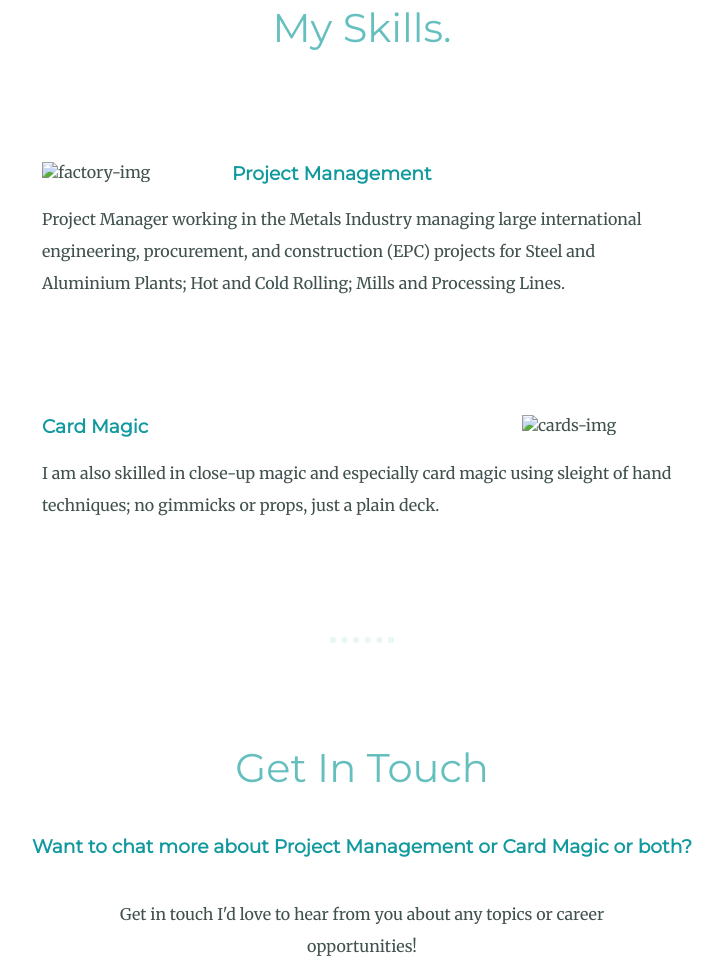
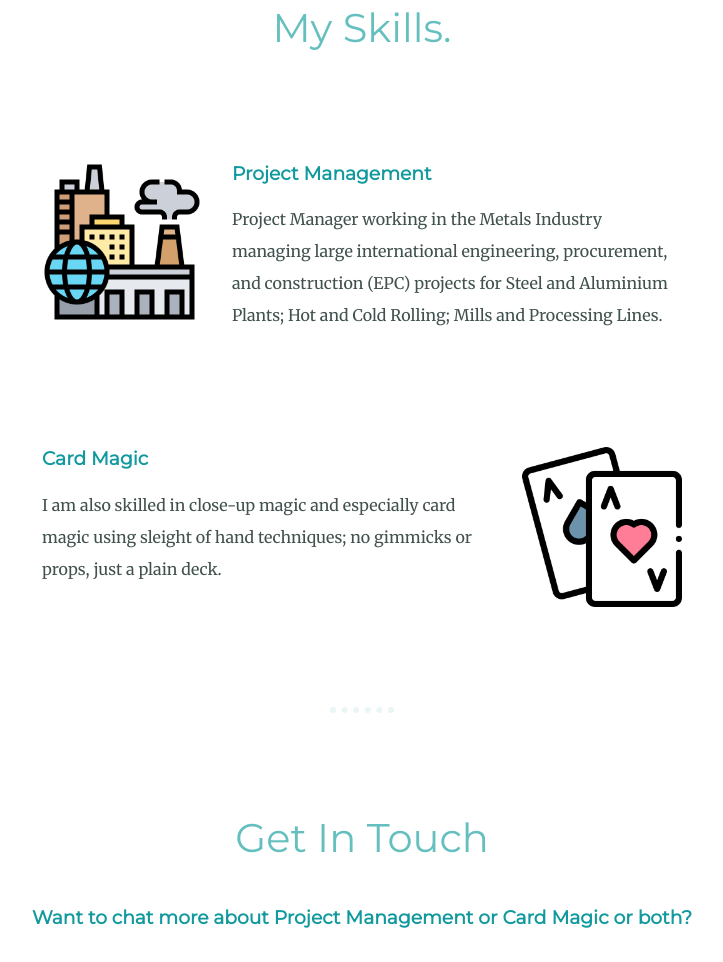
Before and after one commit to manic-s/CSS-My-Site, a plain HTML site: page index.html in a window 1280 px wide. Shown: the part 1529-2491 px from the top of the page, without its empty margins (278-1001 px from the left). Drawn offline with Linux system fonts and the light colour scheme; the site is published under a folder, as on GitHub Pages, so addresses that start at the root find nothing.

Commit message:
Corrected paths to image icons.

```diff
--- a/index.html
+++ b/index.html
@@ -28,12 +28,12 @@
     <div class="skills">
       <h2>My Skills.</h2>
       <div class="skill-row">
-        <img class="factory-image" src="/images/factory.png" alt="factory-img">
+        <img class="factory-image" src="images/factory.png" alt="factory-img">
         <h3>Project Management</h3>
         <p>Project Manager working in the Metals Industry managing large international engineering, procurement, and construction (EPC) projects for Steel and Aluminium Plants; Hot and Cold Rolling; Mills and Processing Lines.</p>
       </div>
       <div class="skill-row">
-        <img class="card-image" src="/images/poker-cards.png" alt="cards-img">
+        <img class="card-image" src="images/poker-cards.png" alt="cards-img">
         <h3>Card Magic</h3>
         <p>I am also skilled in close-up magic and especially card magic using sleight of hand techniques; no gimmicks or props, just a plain deck.</p>
       </div>
```
